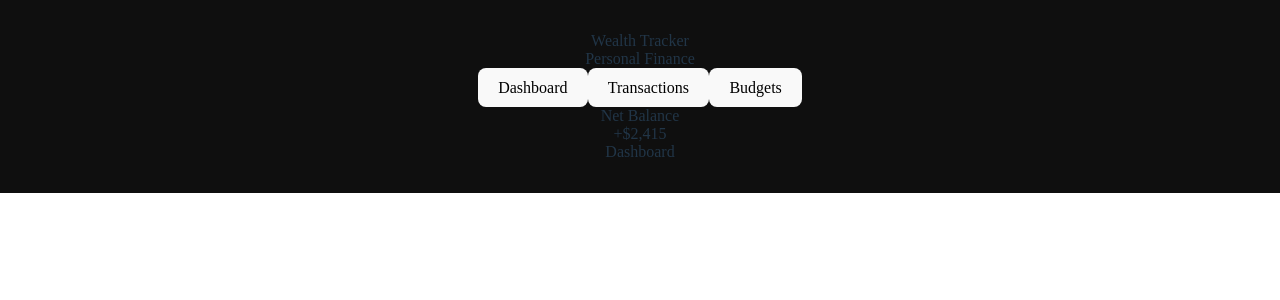
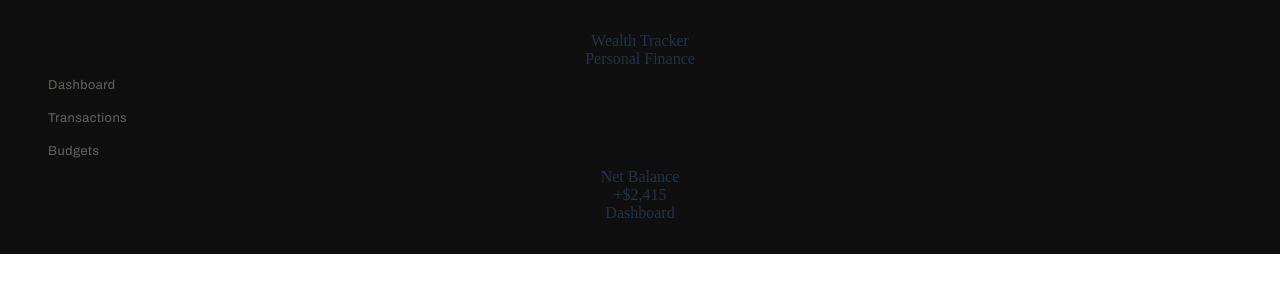
Before and after one commit to mpetkov228/personal-finance-app, a React app in the folder frontend/: page / in a window 1280 px wide. Shown: the top 300 px of the page. Built offline with nearby package versions, Linux system fonts and the light colour scheme; the HTML template or start-up script is replaced by a standard one; a web font is replaced by a local one.

Commit message:
Style sidebar nav items

```diff
--- a/frontend/src/App.jsx
+++ b/frontend/src/App.jsx
@@ -28,9 +28,9 @@ function App() {
           <div>Personal Finance</div>
         </div>
 
-        <button onClick={() => setScreen('dashboard')}>Dashboard</button>
-        <button onClick={() => setScreen('transactions')}>Transactions</button>
-        <button onClick={() => setScreen('budgets')}>Budgets</button>
+        <button className="nav-item" onClick={() => setScreen('dashboard')}>Dashboard</button>
+        <button className="nav-item" onClick={() => setScreen('transactions')}>Transactions</button>
+        <button className="nav-item" onClick={() => setScreen('budgets')}>Budgets</button>
 
         <div>
           <div>Net Balance</div>
--- a/frontend/src/index.css
+++ b/frontend/src/index.css
@@ -1,10 +1,4 @@
 @import url('https://fonts.googleapis.com/css2?family=Playfair+Display:ital,wght@0,400;0,600;1,400&family=Archivo:wght@300;400;500&display=swap');
-
-*, *::before, *::after {
-  box-sizing: border-box;
-  margin: 0;
-  padding: 0;
-}
 
 :root {
   --bg: #0f0f0f;
@@ -19,8 +13,32 @@
   --blue: #7aaec8;
 }
 
+*, *::before, *::after {
+  box-sizing: border-box;
+  margin: 0;
+  padding: 0;
+}
+
 body {
-  background-color: #0f0f0f;
+  background-color: var(--bg);
+}
+
+.nav-item {
+  display: flex;
+  align-items: center;
+  gap: 0.75rem;
+  padding: 0.6rem 1rem;
+  border-radius: 0.4rem;
+  color: var(--muted);
+  font-family: 'Archivo', sans-serif;
+  font-size: 0.8rem;
+  font-weight: 400;
+  letter-spacing: 0.04em;
+  transition: all 0.2s;
+  border: none;
+  background: none;
+  width: 100%;
+  text-align: left;
 }
 
 h1 {
```
